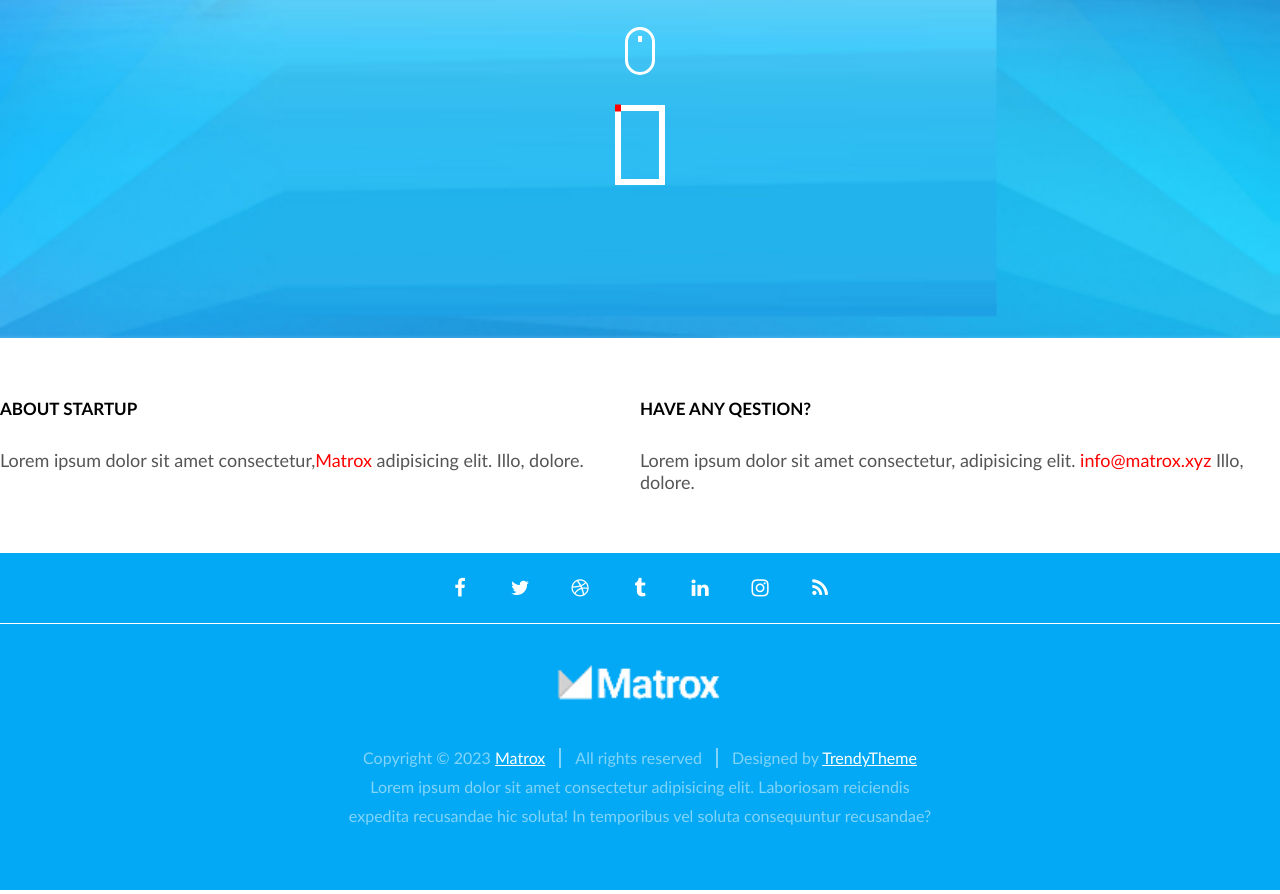
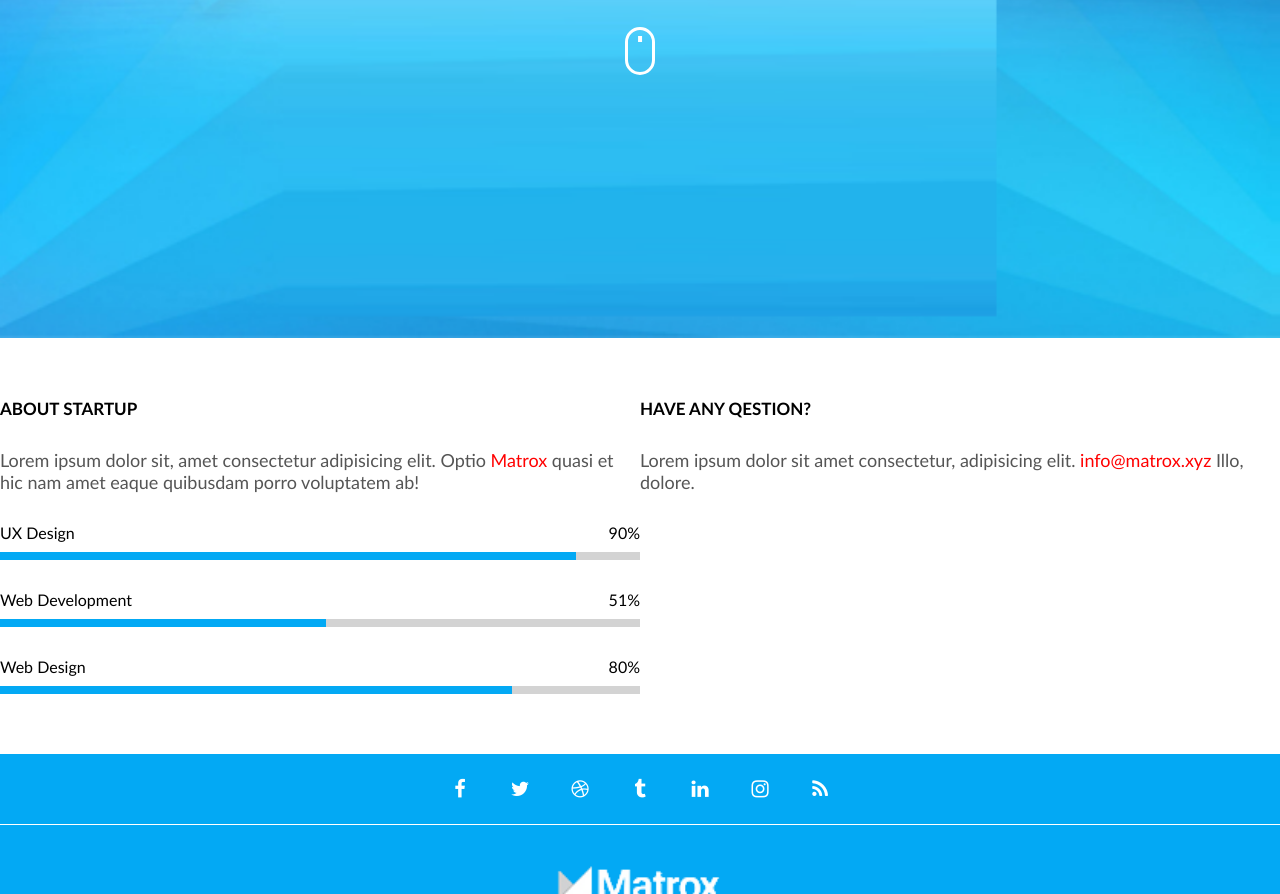
Before and after one commit to sauliuskarlinskas/coming-soon, a website: page index.html in a window 1280 px wide. Shown: the part 462-1356 px from the top of the page. Drawn offline with Linux system fonts and the light colour scheme.

Commit message:
Progress bar + loading animation#12

```diff
--- a/css/components/mouse.css
+++ b/css/components/mouse.css
@@ -30,7 +30,7 @@
     opacity: 0;
    }
 }
-.track {
+ /* .track {
     font-size: 5px;
     width: 10em;
     height: 16em;
@@ -58,3 +58,4 @@
    50% {top: 14.7em; left: 7.4em;}
    75% {top: 14.7em; left: -1.3em;}
 }
+/*
--- /dev/null
+++ b/css/components/progress-bar.css
@@ -0,0 +1,33 @@
+.progress-bar {
+    display: flex;
+    flex-direction: column;
+    gap: 10px;
+    font-size: 16px;
+}
+.progress-bar > .top {
+    display: flex;
+    justify-content: space-between;
+    align-items: center;
+}
+
+.progress-bar > .progress {
+    width: 100%;
+    height: 8px;
+    background-color: lightgrey;
+    overflow: hidden;
+}
+.progress-bar > .progress > .bar {
+    width: 50%;
+    height: 100%;
+    background-color: #03a9f4;
+    animation: loading 2s;
+}
+
+@keyframes loading {
+    0% {
+        transform: translateX(-100%);
+    }
+    100% {
+        transform: translateX(0);
+    }
+}
--- a/css/pages/home.css
+++ b/css/pages/home.css
@@ -4,6 +4,7 @@
 @import '../3rd-party/font-awesome.min.css';
 @import '../components/clock.css';
 @import '../components/mouse.css';
+@import '../components/progress-bar.css';
 
 .hero {
     min-height: 100vh;
--- a/index.html
+++ b/index.html
@@ -34,17 +34,42 @@
                   </div>
                 </div>
                 <div class="mouse"></div>
-                <div class="track"></div>
+                <!-- <div class="track"></div> !-->
             </div>
         </section>
-        <section class="container main-content">
-            <div class="row">
-             <div class="column">
-                <h2 class="content-title">About startup</h2>
-                <p class="content-description">
-                  Lorem ipsum dolor sit amet consectetur,<a href="./">Matrox</a> adipisicing elit. Illo, dolore.
-                </p>
-             </div>
+        <section id="turinys" class="container main-content">
+          <div class="row">
+              <div id="about" class="column">
+                  <h2 class="content-title">About startup</h2>
+                  <p class="content-description">Lorem ipsum dolor sit, amet consectetur adipisicing elit. Optio <a href="./">Matrox</a> quasi et hic nam amet eaque quibusdam porro voluptatem ab!</p>
+                  <div class="progress-bar">
+                      <div class="top">
+                          <div class="label">UX Design</div>
+                          <div class="value">90%</div>
+                      </div>
+                      <div class="progress">
+                          <div class="bar" style="width: 90%;"></div>
+                      </div>
+                  </div>
+                  <div class="progress-bar">
+                      <div class="top">
+                          <div class="label">Web Development</div>
+                          <div class="value">51%</div>
+                      </div>
+                      <div class="progress">
+                          <div class="bar" style="width: 51%;"></div>
+                      </div>
+                  </div>
+                  <div class="progress-bar">
+                      <div class="top">
+                          <div class="label">Web Design</div>
+                          <div class="value">80%</div>
+                      </div>
+                      <div class="progress">
+                          <div class="bar" style="width: 80%;"></div>
+                      </div>
+                  </div>
+              </div>
              <div class="column right">
                 <h2 class="content-title">Have any qestion?</h2>
                 <p class="content-description">
```
